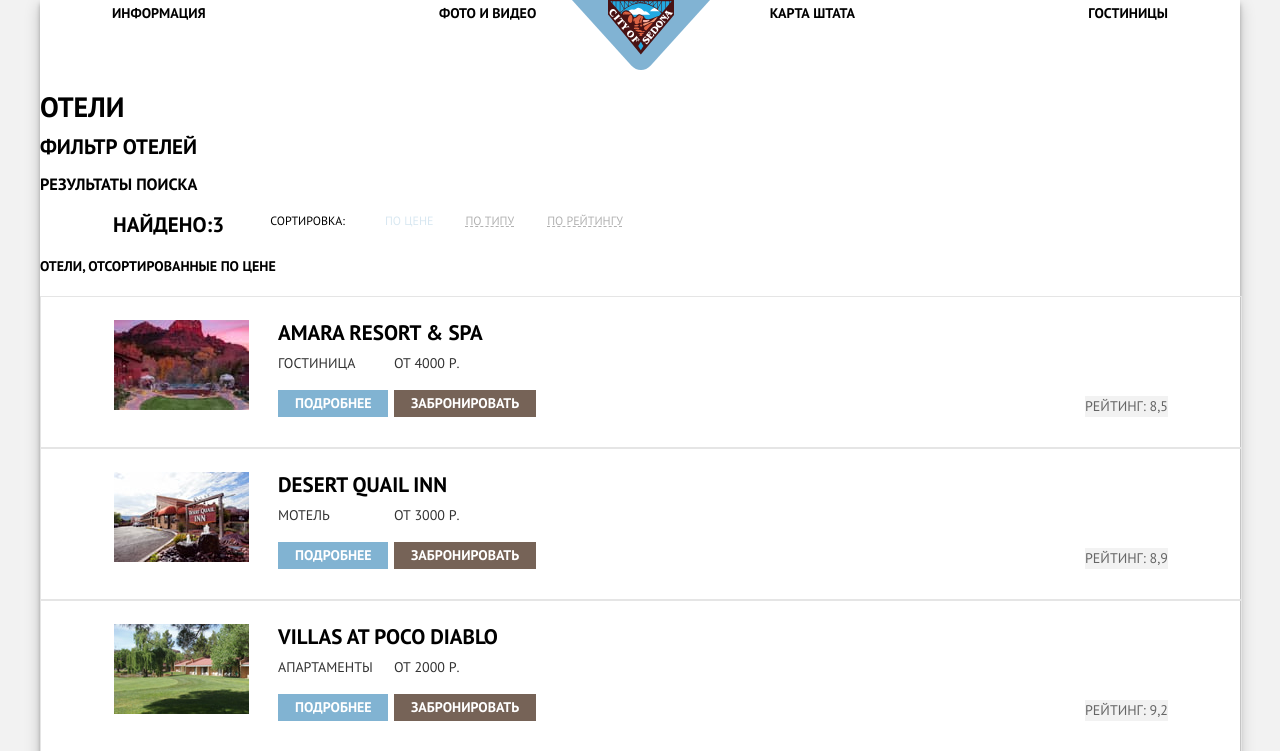
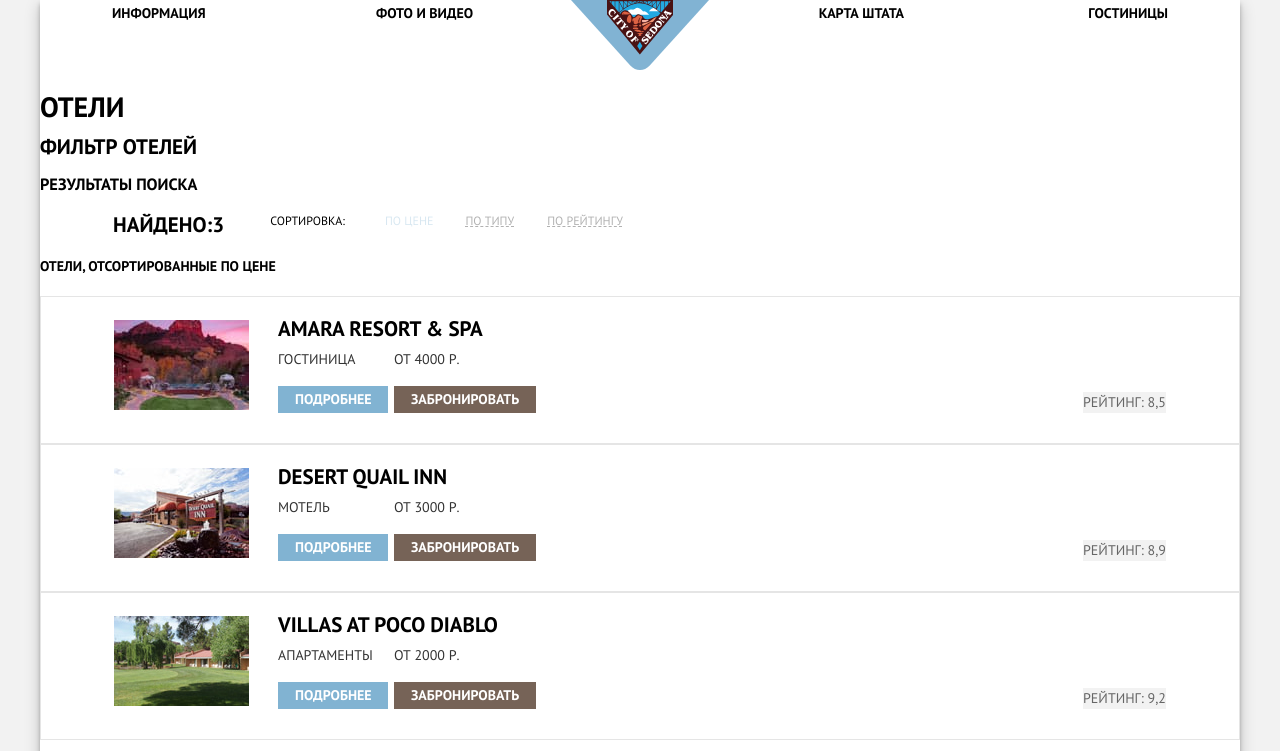
Before and after one commit to olga2102/1481739-sedona-29, a plain HTML site: page catalog.html in a window 1280 px wide. Shown: the top 751 px of the page. Drawn offline with Linux system fonts and the light colour scheme.

Commit message:
убрала лишнюю ширину, исправила позиционирование лого

```diff
--- a/catalog.html
+++ b/catalog.html
@@ -16,7 +16,6 @@
         <a class="main-header-logo" href="index.html">
           <img src="img/logo.svg" width="138" height="70" alt="Логотип города Седона">
         </a>
-        <div class="main-nav-wrapper">
           <ul class="site-nav">
             <li class="info">
               <a href="#">Информация</a>
@@ -31,7 +30,6 @@
               <a href="catalog.html">Гостиницы</a>
             </li>
           </ul>
-        </div>
       </nav>
     </header>
     <main class="page-catalog container">
--- a/css/style.css
+++ b/css/style.css
@@ -57,6 +57,7 @@ img {
   }
 
 .main-background {
+    width: 1200px;
     margin: 0 auto;
     background-color: var(--basic-white);
     box-shadow: 0px 4px 4px rgba(0, 0, 0, 0.25), 0px 5px 15px rgba(0, 1, 1, 0.2);
@@ -67,9 +68,9 @@ img {
   }
 
 .main-header-logo {
-    justify-self: center;
     position: absolute;
-    right: 530px;
+    left: 50%;
+    transform: translateX(-50%);
 }
 
 .main-nav {
@@ -88,10 +89,20 @@ img {
     margin: 0;
     padding: 0;
     display: flex;
-    justify-content: space-between;
+    flex-wrap: wrap;
+    justify-content: space-around;
     align-content: flex-start;
     width: 100%;
     color: var(---basic-black);
+}
+
+.site-nav li {
+    flex-grow: 1;
+    width: 264px;
+}
+
+.hotels-option, .map {
+    text-align: right;
 }
 
 .site-nav-current {
@@ -283,7 +294,6 @@ img {
 
 .hotels-list {
     list-style: none;
-    width: 1200px;
     display: flex;
     flex-direction: column;
     flex-wrap: wrap;
@@ -294,7 +304,6 @@ img {
     display: grid;
     grid-template-columns: 208px 145px 142px auto;
     grid-template-rows: auto auto auto;
-    width: 1200px;
     align-items: start;
     padding-top: 23.5px;
     padding-bottom: 30px;
@@ -323,6 +332,7 @@ img {
     line-height: 26px;
     margin: 0;
     padding-left: 29px;
+    margin-top: -4px;
 }
 
 .hotel-name:hover {
```
